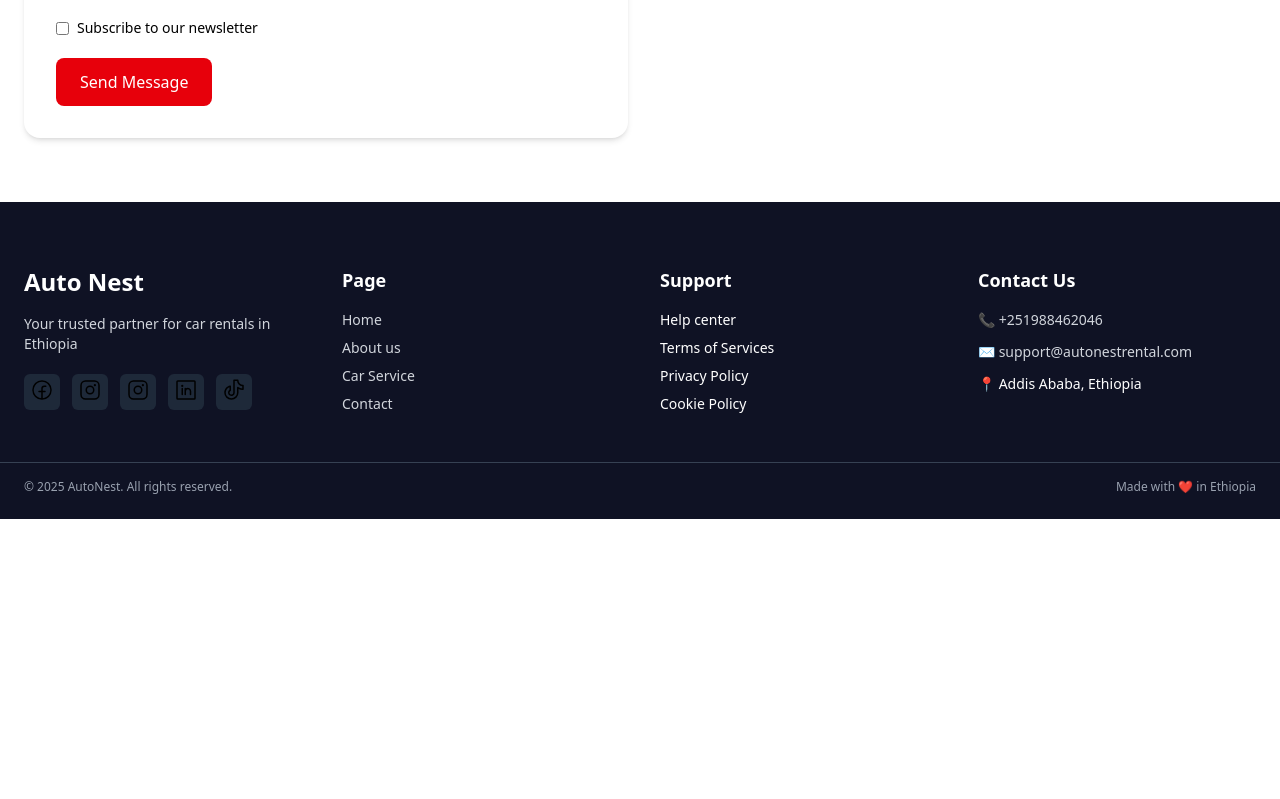
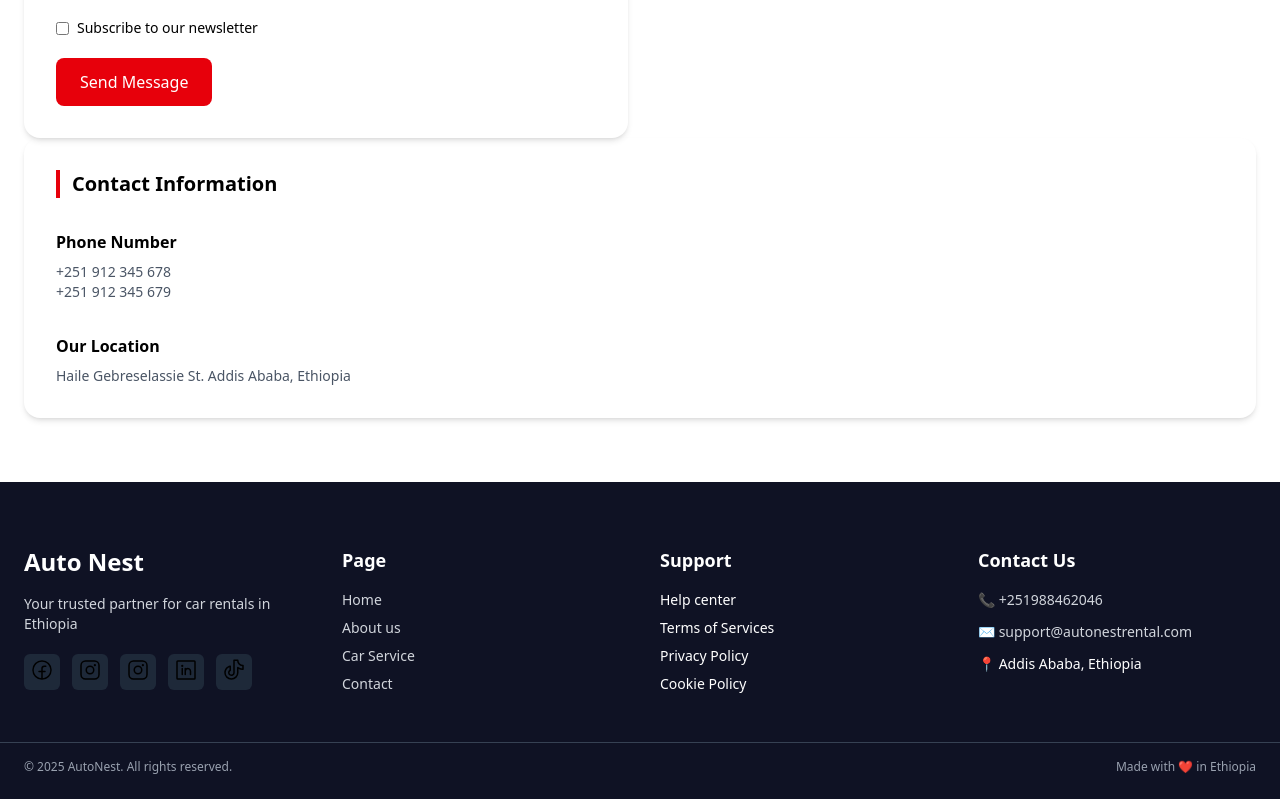
Before and after one commit to abinishifex/car-rental-react, a React app: page /contact in a window 1280 px wide. Shown: the part 821-1620 px from the top of the page. Before the commit the page ends 1340 px from the top, so only its background shows below. Built offline with nearby package versions, Linux system fonts and the light colour scheme; the HTML template or start-up script is replaced by a standard one.

Commit message:
add the contact right card

```diff
--- a/src/pages/Contact.jsx
+++ b/src/pages/Contact.jsx
@@ -60,6 +60,30 @@ function Contact() {
          </div>
 
       </div>
+      <div className="bg-white p-8 rounded-2xl shadow-md space-y-8">
+
+  <h2 className="text-xl font-semibold border-l-4 border-red-600 pl-3">
+    Contact Information
+  </h2>
+
+  <div>
+    <h3 className="font-semibold mb-2">Phone Number</h3>
+    <p className="text-gray-600 text-sm">
+      +251 912 345 678 <br />
+      +251 912 345 679
+    </p>
+  </div>
+
+  <div>
+    <h3 className="font-semibold mb-2">Our Location</h3>
+    <p className="text-gray-600 text-sm">
+      Haile Gebreselassie St. Addis Ababa, Ethiopia
+    </p>
+  </div>
+
+
+
+</div>
     </div>
   );
 }
```
